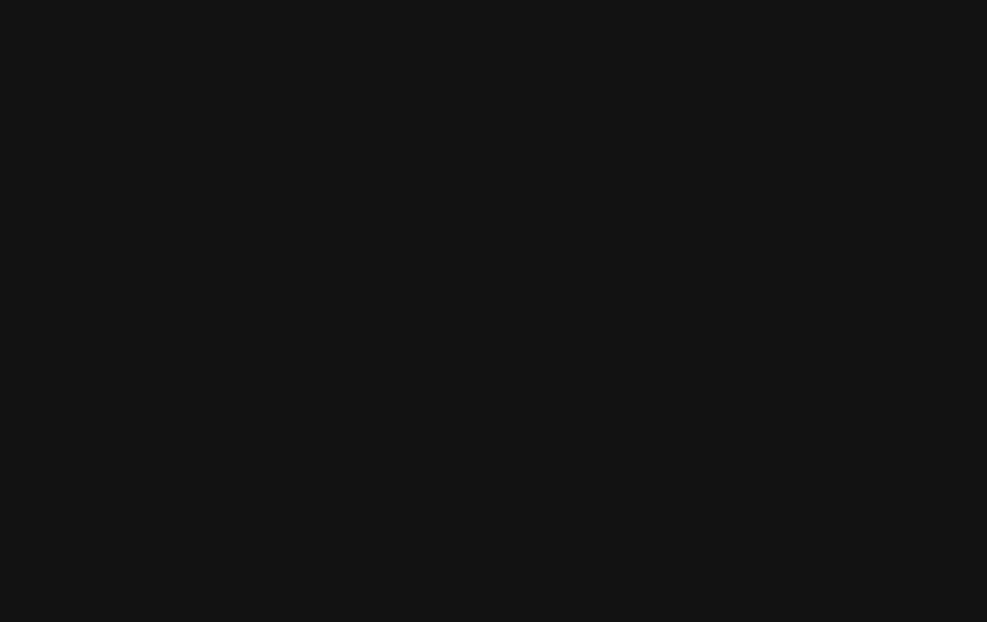
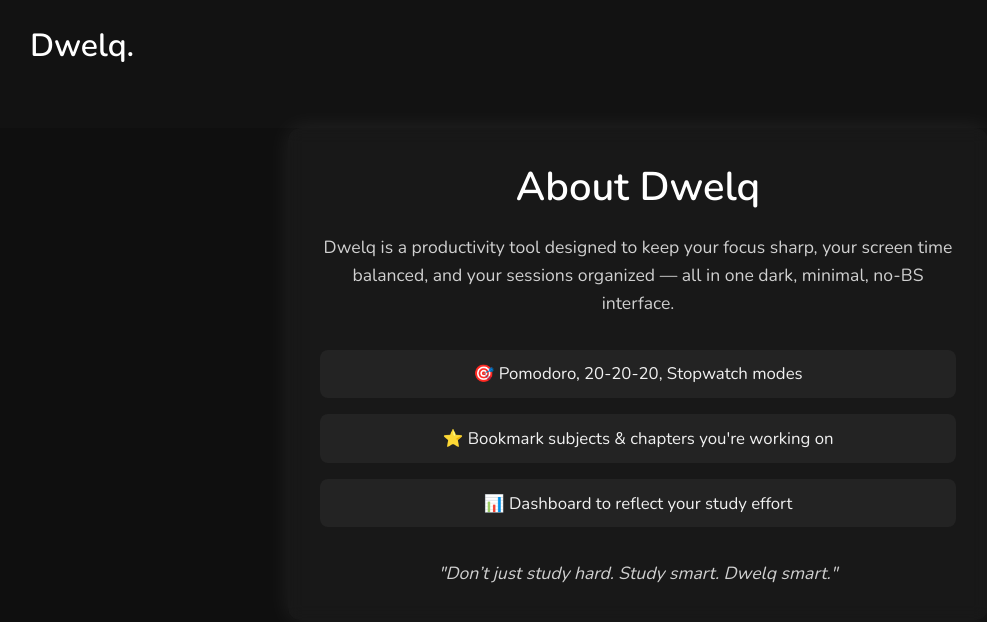
Before and after one commit to Gray-Terminal/dwelq-frontend, a React (Vite) app: page /about in a window 1280 px wide. Before the commit this address had no page. Shown: the top 622 px of the page, without its empty margins (2-989 px from the left). Built offline with nearby package versions, Linux system fonts and the light colour scheme.

Commit message:
Update Help and About page UI

```diff
--- a/src/App.jsx
+++ b/src/App.jsx
@@ -5,6 +5,8 @@ import SignUp from './pages/Signup';
 import Login from './pages/Login';
 import MainPage from './pages/MainPage';
 import ProtectedRoute from './ProtectedRoute';
+import About from './pages/About';
+import Help from './pages/Help';
 
 function App() {
   return (
@@ -12,6 +14,10 @@ function App() {
       <Route path="/login" element={<Login />} />
       <Route path="/signup" element={<SignUp />} />
       <Route path="/" element={<LandingPage />} />
+
+
+      <Route path="/about" element={<About />} />
+      <Route path="/help" element={<Help />} />
 
       {/* Protect your home/dashboard/landing page */}
       <Route
--- /dev/null
+++ b/src/pages/About.css
@@ -0,0 +1,64 @@
+.about-page {
+  background-color: #0f0f0f;
+  color: #f1f1f1;
+  min-height: 100vh;
+  font-family: 'Nunito', sans-serif;
+  position: relative;
+  padding: 0;
+  margin: 0;
+}
+
+.Logo {
+  position: fixed;
+  top: 1.5rem;
+  left: 2rem;
+  font-size: xx-large;
+  font-weight: bold;
+  color: white;
+  text-decoration: none;
+  font-family: 'nunito', sans-serif;
+}
+
+.about-container {
+  max-width: 700px;
+  margin: 8rem auto 2rem;
+  padding: 2rem;
+  background-color: rgba(30, 30, 30, 0.6);
+  border-radius: 12px;
+  box-shadow: 0 0 25px rgba(255, 255, 255, 0.08);
+  backdrop-filter: blur(8px);
+  text-align: center;
+}
+
+
+.about-container h1 {
+  font-size: 2.5rem;
+  margin-bottom: 1.2rem;
+  color: #ffffff;
+}
+
+.about-container p {
+  font-size: 1.1rem;
+  line-height: 1.6;
+  color: #d0d0d0;
+}
+
+.about-container ul {
+  list-style: none;
+  padding: 0;
+  margin: 2rem 0;
+}
+
+.about-container li {
+  margin-bottom: 1rem;
+  font-size: 1.05rem;
+  background-color: rgba(255, 255, 255, 0.05);
+  padding: 0.8rem 1rem;
+  border-radius: 0.5rem;
+}
+
+.quote {
+  margin-top: 2rem;
+  font-style: italic;
+  color: #aaa;
+}
--- /dev/null
+++ b/src/pages/About.jsx
@@ -0,0 +1,24 @@
+import React from 'react';
+import { Link } from 'react-router-dom';
+import './About.css';
+
+const About = () => {
+  return (
+    <div className="about-page">
+        <link href="https://fonts.googleapis.com/css2?family=Nunito:wght@200;400;600&display=swap" rel="stylesheet"/>
+      <Link to="/" className="Logo">Dwelq.</Link>
+      <div className="about-container">
+        <h1>About Dwelq</h1>
+        <p>Dwelq is a productivity tool designed to keep your focus sharp, your screen time balanced, and your sessions organized — all in one dark, minimal, no-BS interface.</p>
+        <ul>
+          <li>🎯 Pomodoro, 20-20-20, Stopwatch modes</li>
+          <li>⭐ Bookmark subjects & chapters you're working on</li>
+          <li>📊 Dashboard to reflect your study effort</li>
+        </ul>
+        <p className="quote">"Don’t just study hard. Study smart. Dwelq smart."</p>
+      </div>
+    </div>
+  );
+};
+
+export default About;
--- /dev/null
+++ b/src/pages/Help.css
@@ -0,0 +1,51 @@
+.help-page {
+  background-color: #0e0e0e;
+  color: #f1f1f1;
+  min-height: 100vh;
+  font-family: 'Nunito', sans-serif;
+  position: relative;
+  padding: 0;
+  margin: 0;
+}
+
+.Logo {
+  position: fixed;
+  top: 1.5rem;
+  left: 2rem;
+  font-size: 2rem;
+  font-weight: bold;
+  color: white;
+  text-decoration: none;
+  z-index: 1000;
+}
+
+.help-container {
+  max-width: 700px;
+  margin: 8rem auto 2rem;
+  padding: 2.5rem;
+  background-color: rgba(30, 30, 30, 0.6);
+  border-radius: 12px;
+  box-shadow: 0 0 25px rgba(255, 255, 255, 0.07);
+  backdrop-filter: blur(8px);
+  text-align: left;
+}
+
+.help-container h1 {
+  font-size: 2.2rem;
+  margin-bottom: 1rem;
+  text-align: center;
+}
+
+.help-container ul {
+  list-style: none;
+  padding-left: 0;
+  margin-top: 1.5rem;
+}
+
+.help-container li {
+  margin-bottom: 1rem;
+  line-height: 1.6;
+  background-color: rgba(255, 255, 255, 0.03);
+  padding: 0.75rem 1rem;
+  border-radius: 8px;
+}
--- /dev/null
+++ b/src/pages/Help.jsx
@@ -0,0 +1,27 @@
+import React from 'react';
+import { Link } from 'react-router-dom';
+import './Help.css';
+
+const Help = () => {
+  return (
+    <div className="help-page">
+      <Link to="/" className="Logo">Dwelq.</Link>
+      <div className="help-container">
+        <h1>Need Help?</h1>
+        <p>Here's a quick guide to get the most out of Dwelq.</p>
+
+        <ul>
+          <li><strong>Pomodoro:</strong> 25 min focus, 5 min break auto-looping timer.</li>
+          <li><strong>20-20-20:</strong> Work 20 mins, look 20 ft away for 20 secs to reduce eye strain.</li>
+          <li><strong>Stopwatch:</strong> A basic timer for flexible sessions.</li>
+          <li><strong>Bookmarks:</strong> Use ⭐ to save subjects/topics while studying.</li>
+          <li><strong>Focus Panel:</strong> Shows your active bookmarks.</li>
+        </ul>
+
+        <p>If something breaks, cry first — then refresh. Or contact the dev.</p>
+      </div>
+    </div>
+  );
+};
+
+export default Help;
--- a/src/pages/LandingPage.jsx
+++ b/src/pages/LandingPage.jsx
@@ -28,9 +28,9 @@ const LandingPage = () => {
                     <div className="TextContent">
                         <h1>Where focus meets flow.</h1>
                         <h2>
-                            Dweliq helps you build discipline, track your focus, and actually finish what you start — no clutter, no guilt.
+                            Dwelq helps you build discipline, track your focus, and actually finish what you start — no clutter, no guilt.
                         </h2>
-                        <Link to="/login" className="StartNow"></Link>
+                        <Link to="/signup" className="StartNow">Start Now</Link>
                     </div>
                     <div className="SVGArt">
                         <img src={studyArt} alt="Study illustration" className="SVGArtImage" />
--- a/src/pages/MainPage.jsx
+++ b/src/pages/MainPage.jsx
@@ -13,55 +13,49 @@ const SideBar = ({ mode, setMode }) => {
 };
 
 const Timer = ({ mode }) => {
-  const [timeLeft, setTimeLeft] = useState(1500); // 25 mins
+  const [timeLeft, setTimeLeft] = useState(1500); // default for pomodoro
   const [isRunning, setIsRunning] = useState(false);
   const [pomodoroPhase, setPomodoroPhase] = useState("focus");
   const [twentyPhase, setTwentyPhase] = useState("work");
 
+  // ⏱️ Timer engine
   useEffect(() => {
     let timer;
 
     if (isRunning) {
       timer = setInterval(() => {
-        setTimeLeft((prev) => {
-          if (mode === 'stopwatch') return prev + 1;
-          return Math.max(prev - 1, 0);
-        });
+        if (mode === 'stopwatch') {
+          setTimeLeft(prev => prev + 1);
+        } else {
+          setTimeLeft(prev => Math.max(prev - 1, 0));
+        }
       }, 1000);
     }
 
     return () => clearInterval(timer);
   }, [isRunning, mode]);
 
+  // 🔁 Auto-cycle for Pomodoro & 20-20-20 (NOT for Stopwatch)
   useEffect(() => {
-    if (timeLeft !== 0 || !isRunning) return;
-
-    setIsRunning(false); // stop timer briefly
+    if (mode === "stopwatch" || !isRunning || timeLeft !== 0) return;
 
     if (mode === "pomodoro") {
-      switch (pomodoroPhase) {
-        case "focus":
+      if (pomodoroPhase === "focus") {
         setPomodoroPhase("focus-alarm");
-          setTimeLeft(60); // 1 min alarm
+        setTimeLeft(60); // 1 minute alarm
         setIsRunning(true);
-          break;
-        case "focus-alarm":
+      } else if (pomodoroPhase === "focus-alarm") {
         setPomodoroPhase("break");
-          setTimeLeft(300); // 5 min break
+        setTimeLeft(300); // 5 minute break
         setIsRunning(true);
-          break;
-        case "break":
+      } else if (pomodoroPhase === "break") {
         setPomodoroPhase("break-alarm");
-          setTimeLeft(60); // 1 min alarm
+        setTimeLeft(60); // 1 minute alarm
         setIsRunning(true);
-          break;
-        case "break-alarm":
+      } else if (pomodoroPhase === "break-alarm") {
         setPomodoroPhase("focus");
-          setTimeLeft(1500); // restart 25 mins
+        setTimeLeft(1500); // back to work
         setIsRunning(true);
-          break;
-        default:
-          break;
       }
     }
 
@@ -70,7 +64,7 @@ const Timer = ({ mode }) => {
         setTwentyPhase("rest");
         setTimeLeft(20);
         setIsRunning(true);
-      } else {
+      } else if (twentyPhase === "rest") {
         setTwentyPhase("work");
         setTimeLeft(1200);
         setIsRunning(true);
@@ -78,6 +72,7 @@ const Timer = ({ mode }) => {
     }
   }, [timeLeft, isRunning, mode, pomodoroPhase, twentyPhase]);
 
+  // 🔄 Reset things when mode changes
   useEffect(() => {
     if (mode === "pomodoro") {
       setPomodoroPhase("focus");
@@ -91,22 +86,24 @@ const Timer = ({ mode }) => {
     setIsRunning(false);
   }, [mode]);
 
-  const formatTime = (s) => {
-    const m = String(Math.floor(s / 60)).padStart(2, '0');
-    const sec = String(s % 60).padStart(2, '0');
-    return `${m}:${sec}`;
+  const formatTime = (seconds) => {
+    const min = String(Math.floor(seconds / 60)).padStart(2, '0');
+    const sec = String(seconds % 60).padStart(2, '0');
+    return `${min}:${sec}`;
   };
 
   const displayTitle = () => {
     if (mode === "pomodoro") {
       if (pomodoroPhase === "focus") return "Focus Time";
-      if (pomodoroPhase === "focus-alarm") return "⏰ Focus Finished!";
+      if (pomodoroPhase === "focus-alarm") return "Take a Break!";
       if (pomodoroPhase === "break") return "Break Time";
-      if (pomodoroPhase === "break-alarm") return "⏰ Break Over!";
+      if (pomodoroPhase === "break-alarm") return "Back to Work!";
     }
+
     if (mode === "202020") {
       return twentyPhase === "work" ? "20 Min Focus" : "20 Sec Eye Break";
     }
+
     return "Stopwatch";
   };
 
@@ -114,6 +111,7 @@ const Timer = ({ mode }) => {
     <div className="timer">
       <h2>{displayTitle()}</h2>
       <h1>{formatTime(timeLeft)}</h1>
+
       <button onClick={() => setIsRunning(prev => !prev)}>
         {isRunning ? "Pause" : "Start"}
       </button>
@@ -149,6 +147,7 @@ const Timer = ({ mode }) => {
     </div>
   );
 };
+
 
 
 const FocusPanel = ({ bookmarks, removeBookmark }) => {
```
Lines whose indentation alone changed are shown as unchanged.
